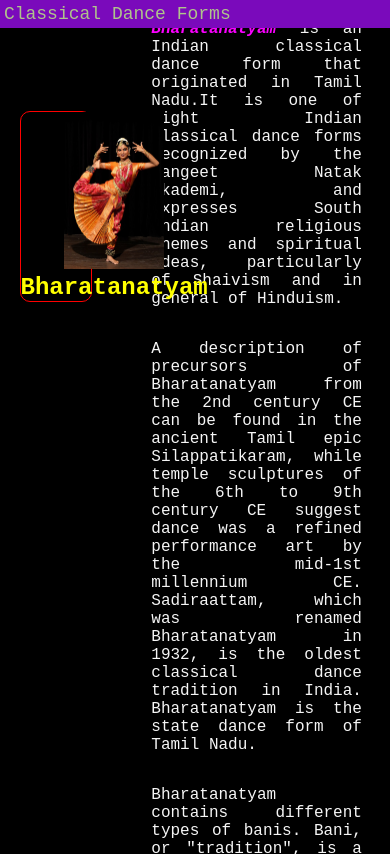
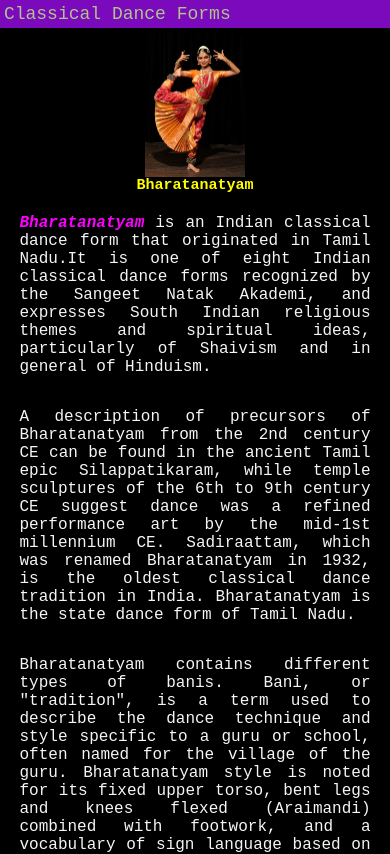
Before and after one commit to AleeshaRahimanNC/Project_Position, a plain HTML site: page index.html in a window 390 px wide. Shown: the top 854 px of the page. Drawn offline with Linux system fonts and the light colour scheme.

Commit message:
2nd commit: modified the css and html file

```diff
--- a/Demostyle.css
+++ b/Demostyle.css
@@ -74,3 +74,30 @@ section>div * {
     text-align: justify;
 
 }
+
+@media only screen and (max-width: 600px) {
+    .content {
+        width: 100%;
+        margin-top: 20px;
+
+    }
+    .danceform {
+       display: contents;
+
+    }
+    .image__container{
+        display: flex;
+        flex-direction: column;
+        justify-content: center;
+        align-items: center;
+    }
+  }
+
+  @media only screen and (max-width: 992px) {
+    h2{
+      font-size: 15px;
+    }
+    /* img{
+        width: 100%;
+    } */
+  }
--- a/index.html
+++ b/index.html
@@ -19,7 +19,7 @@
     <section>
         <div>
             <div class="danceform">
-                <div>
+                <div class="image__container">
                     <img src="Bharata_Natyam.jpeg" alt="Bharatanatyam icon" width="100px">
                     <h2>Bharatanatyam</h2>
                 </div>
@@ -62,7 +62,7 @@
         </div>
         <div>
             <div class="danceform">
-                <div>
+                <div class="image__container">
                     <img src="Kuchipudi.jpeg" alt="kuchipudi icon" width="100px">
                     <h2>kuchipudi</h2>
                 </div>
@@ -97,7 +97,7 @@
         </div>
         <div>
             <div class="danceform">
-                <div>
+                <div class="image__container">
                     <img src="Mohiniyattom.jpeg" alt="Mohiniyattam icon" width="100px">
                     <h2>Mohiniyattam</h2>
                 </div>
@@ -128,7 +128,7 @@
         </div>
         <div>
             <div class="danceform">
-                <div>
+                <div class="image__container">
                     <img src="Kathakali.jpeg" alt="Kathakali icon" width="100px">
                     <h2>Kathakali</h2>
                 </div>
```
